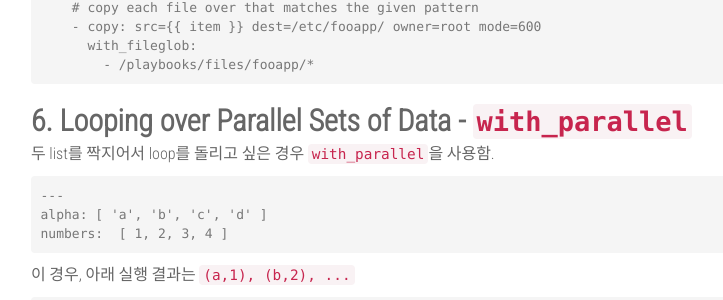
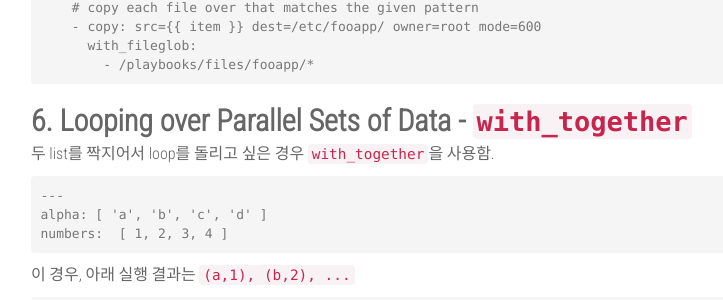
Before and after one commit to MoonStrike/moonstrike.github.io, a Jekyll site: the page built from _posts/2016-10-17-Ansible-Loops.md, in a window 1280 px wide and 900 px high, scrolled down 2103 px. Shown: the part 154-454 px from the top of the window, without its empty margins (179-902 px from the left). Built offline with Jekyll 4.4.1, drawn with Linux system fonts in a browser that asks for light colours; nearby versions of some CDN libraries; comment, search, counter and statistics services are not loaded.

Commit message:
Ansible loop 문서 수정

````diff
--- a/_posts/2016-10-17-Ansible-Loops.md
+++ b/_posts/2016-10-17-Ansible-Loops.md
@@ -136,9 +136,9 @@ tasks:
         - /playbooks/files/fooapp/*
 ```
 
-## 6. Looping over Parallel Sets of Data - `with_parallel`
+## 6. Looping over Parallel Sets of Data - `with_together`
 
-두 list를 짝지어서 loop를 돌리고 싶은 경우 `with_parallel`을 사용함.
+두 list를 짝지어서 loop를 돌리고 싶은 경우 `with_together`을 사용함.
 
 ```
 ---
````
